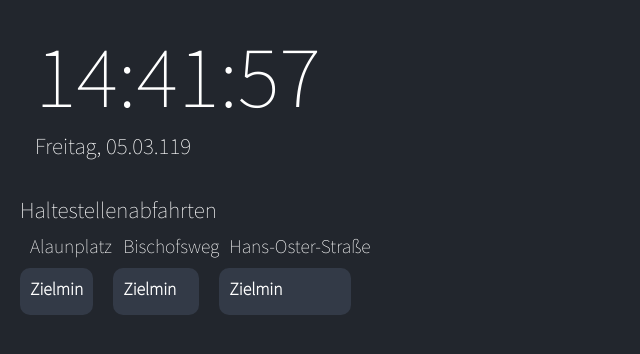
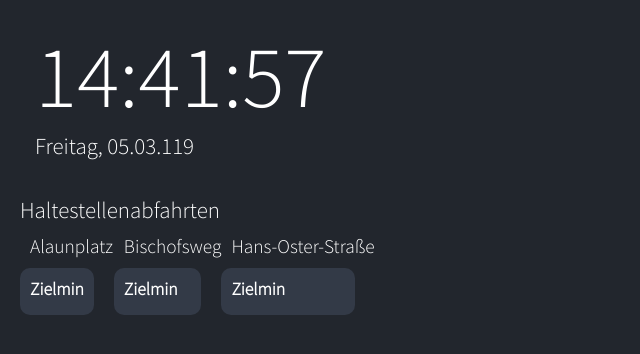
Before and after one commit to 05k4rausdertonne/WGMonitor, a website: page public/index.html in a window 1280 px wide. Shown: the whole page, without its empty margins (0-640 px from the left). Drawn offline with Linux system fonts and the light colour scheme; no server answers.

Commit message:
font size

```diff
--- a/public/assets/css/style.css
+++ b/public/assets/css/style.css
@@ -3,7 +3,6 @@ body {
     background-color: #22262d;
     color: #fff;
     font-family: 'Source Sans Pro', sans-serif;
-    font-weight: 600;
     font-size: 1.1em;
 }
 
--- a/public/index.html
+++ b/public/index.html
@@ -5,7 +5,7 @@
         <link href="assets/css/html5reset.css" type="text/css" rel="stylesheet">
         <link href="assets/css/style.css" type="text/css" rel="stylesheet">
 
-        <link href="https://fonts.googleapis.com/css?family=Source+Sans+Pro:200" rel="stylesheet">
+        <link href="https://fonts.googleapis.com/css?family=Source+Sans+Pro:300" rel="stylesheet">
 
         <script type="text/javascript" src="assets/js/util.js"></script>
         <script type="text/javascript" src="assets/js/fill.js"></script>
```
